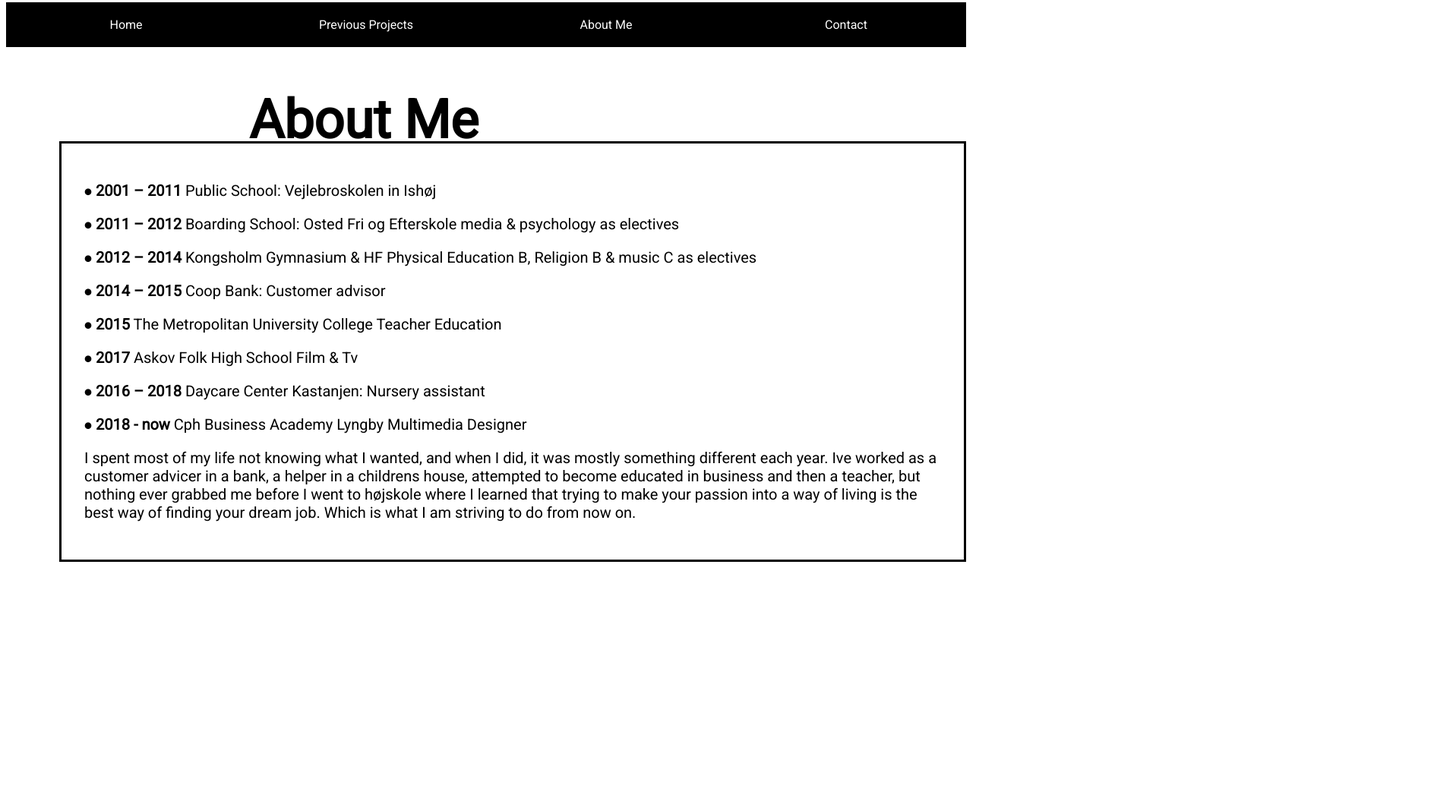
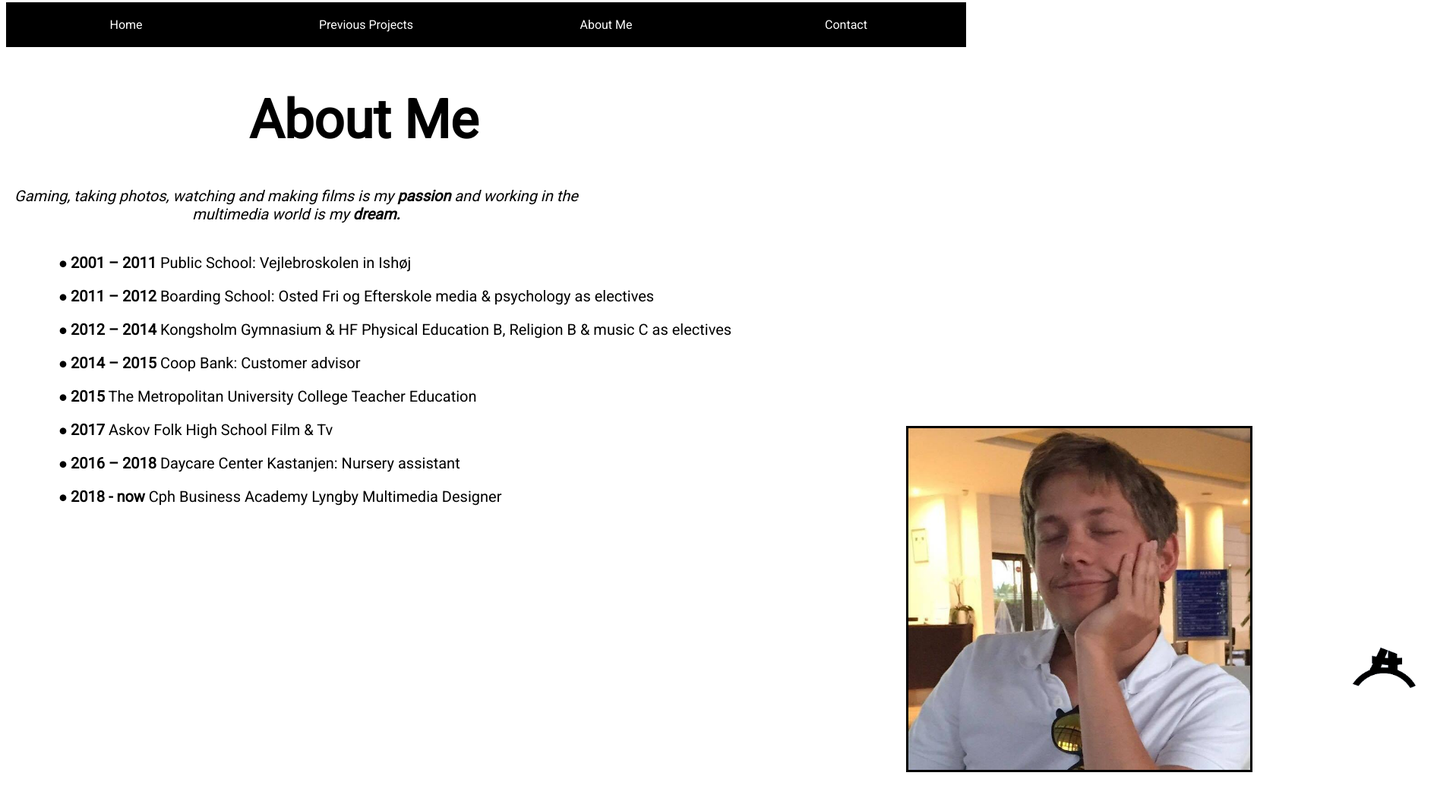
Before and after one commit to AndreasOliverHansen/portfolio-opgave, a plain HTML site: page about-me.html in a window 1280 px wide. Shown: the part 1-1056 px from the top of the page at 76% size, 1917 px wide, since content can reach past the window. Before the commit the page ends 800 px from the top, so only its background shows below. Drawn offline with Linux system fonts and the light colour scheme.

Commit message:
tirsdag1draft-procenter

```diff
--- a/about-me.html
+++ b/about-me.html
@@ -15,6 +15,9 @@
 
 	</nav>
 	<h1 class="tabtitles"> About Me</h1>
+	<div>
+<p class="atext"> <i>Gaming, taking photos, watching and making films is my <b>passion</b> and working in the multimedia world is my <b>dream.</b></i>
+</p></div>
 
 	<div class="history"><p>
 	⦁	<b>2001 – 2011 </b>
@@ -45,13 +48,11 @@ Daycare Center Kastanjen: Nursery assistant</p>
 <p>
 ⦁	<b>2018 - now</b>
 Cph Business Academy Lyngby
- Multimedia Designer</p>
-		<p> I spent most of my life not knowing what I wanted, and when I did, it was mostly something different each year.
+ Multimedia Designer</p></div>
+		<div class="imgcontainer">
+		  <img src="images/13625379_10210064154819266_133282305231753089_n.jpg" width="750" height="750" alt=""/></div>
 
-Ive worked as a customer advicer in a bank, a helper in a childrens house, attempted to become educated in business and then a teacher, but nothing ever grabbed me before I went to højskole where I learned that trying to make your passion into a way of living is the best way of finding your dream job.
-Which is what I am striving to do from now on.
-</p>
+<a href="index.html" target="_self"> <img class="smalllogo" src="images/andreas-oliver-logo.png" width="2100" height="1500" alt="logo"/></a>
 
-	</div>
 </body>
 </html>
--- a/styles/styles.css
+++ b/styles/styles.css
@@ -2,9 +2,13 @@
 /* main portfolio style */
 
 @import url('https://fonts.googleapis.com/css?family=Roboto');
+* {
+
+}
 body {
 	font-family: 'Roboto', sans-serif;
 }
+/* HOME PAGE */
 #overskrift {
 	display: relative;
 	text-align: center;
@@ -22,20 +26,20 @@ body {
 	margin-left: auto;
 	margin-right: auto;
 	padding-top: auto;
-	margin-top: -150px;
+	margin-top: -180px;
 	}
-
-.cvtext {
-	display: inline-block;
-	margin-left: 350px;
-	margin-top: -120px;
-  align-content: left;
+h2 {
+	text-align: center;
+	display: block;
+	height: 200px;
+	margin-top: -200px;
+}
+.sociallink {
 	padding: 20px;
-	text-align: center;
-	font-size: 20px;
-
+	word-spacing: 250px;
 }
-
+/*----------------------------------*/
+/*overskrifterne inde i de forskellige sider*/
 .tabtitles {
 		display: relative;
 	/*text-align: center;*/
@@ -47,15 +51,18 @@ body {
 	margin-top: 10px;
 	margin-left: 270px;
 }
-.history {
+/*text i previous p*/
+.cvtext {
 	display: inline-block;
-	margin-left: 70px;
-	margin-top: -110px;
+	margin-left: 350px;
+	margin-top: -120px;
   align-content: left;
-	padding: 30px;
+	padding: 20px;
+	text-align: center;
 	font-size: 20px;
-	border: solid black;
+
 }
+/*big picture on previous projects*/
 #backstage {
 	height: 500px;
 	width: auto;
@@ -64,10 +71,11 @@ body {
 	margin-left: auto;
 	margin-right: auto;
 	position: relative;
-	top: -285px;
+	bottom: 285px;
 	right: 65px;
 
 }
+/*billeder på full gallery siden*/
 .gallery-pics {
 	display: inline-block;
 		width: 600px;
@@ -81,6 +89,7 @@ body {
 	margin-right: auto;
 
 }
+/*de mindre billeder i previous p*/
 .pictures {
 	display: inline-block;
 		width: 300px;
@@ -91,6 +100,7 @@ body {
 	left: 20px;
 	margin: 15px;
 	}
+/*billedet af lacour i previous p*/
 #lacour {
 		display: inline-block;
 		width: 300px;
@@ -100,8 +110,9 @@ body {
 	margin-left: 10px;
 	left: 1050px;
 	margin: 15px;
-	top: -240px;
+	bottom: 240px;
 	 }
+/*billedet af fimbul i previous p*/
 #fimbul {
 	display: inline-block;
 		width: 300px;
@@ -111,8 +122,9 @@ body {
 	margin-left: 10px;
 	left: 1050px;
 	margin: 15px;
-	top: -240px;
+	bottom: 240px;
 }
+/*linket til full gallery i previous p*/
 #linkcv a {
 	position: absolute;
 	top: 925px;
@@ -120,18 +132,55 @@ body {
 	color: black;
    text-decoration:none;
 
+	/*mit lille logo i venstre neder hjørne*/
 }
 .smalllogo {
-	height: 130px;
+	height: 135px;
 	width: auto;
 position: relative;
 	left: 1720px;
-	bottom: 340px;
+	bottom: 350px;
 }
+
+/*CV text i about me*/
+.history {
+display: inline-block;
+	margin-left: 50px;
+	margin-top: -110px;
+  align-content: left;
+	padding: 20px;
+	font-size: 20px;
+	float: left;
+
+}
+/*billed i about me*/
+.imgcontainer img {
+		height: 450px;
+	width: auto;
+	position: relative;
+	border: solid black;
+	margin-left: 1185px;
+	display: block;
+	bottom: 145px;
+
+}
+/*text under billed i about me*/
+	.atext {
+
+	text-align: center;
+	padding: 10px;
+bottom: 80px;
+		margin-right: 500px;
+		display: inline-block;
+		position: relative;
+		font-size: 20px;
+}
+
+
 /*.pixcontainer img:hover {
   width: 1000px;
 height: 800px;}*/
-
+/*TOP MENU'EN*/
 nav {/*påvirker hele vores nav content box, alt i containeren*/
 	display: flex;
 	height: 50px;
```
Also changed, not shown: Previous-Work.html (+1 -1 lines), index.html (+1 -0 lines), images/13625379_10210064154819266_133282305231753089_n.jpg (added).
